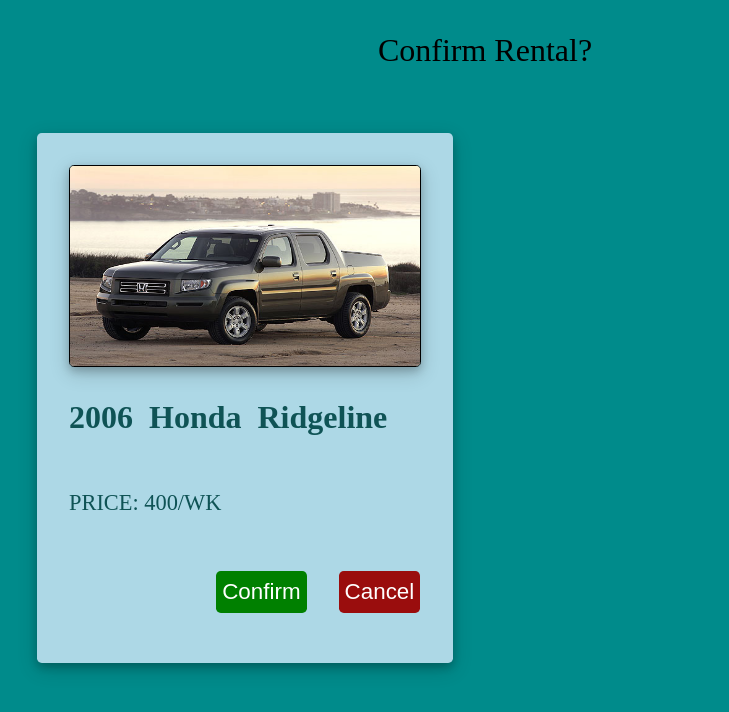
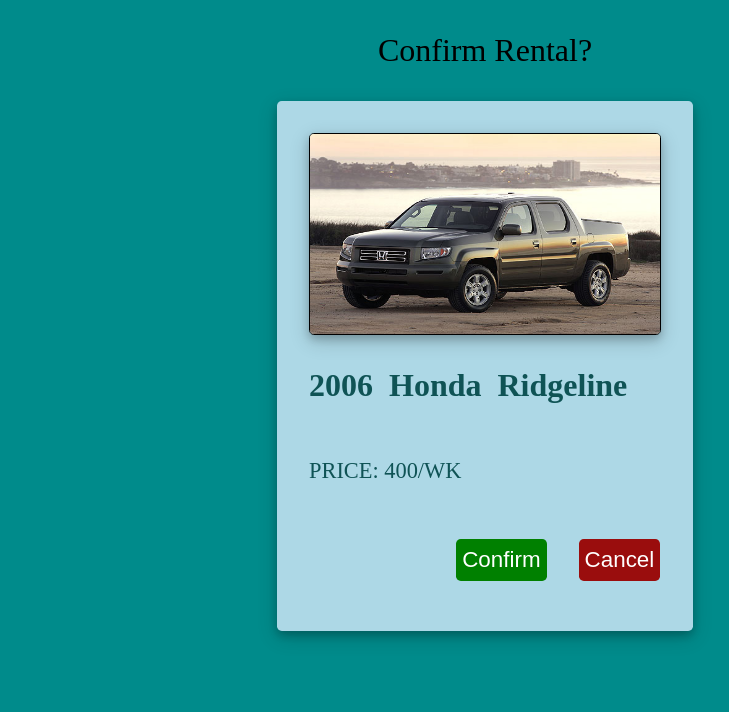
Before and after one commit to rramola/DriveEase, a Django app: page /rent-vehicle/23/ in a window 1280 px wide. Shown: the top 712 px of the page, without its empty margins (155-884 px from the left). Run offline with Django 5.2, Linux system fonts and the light colour scheme; a user stored in the database is signed in; data comes from the database, SQL or seed files in the repository; both versions use the stored data as it was after the commit; some libraries are stand-ins or nearby versions.

Commit message:
Additional media styling

```diff
--- a/app/static/styles.css
+++ b/app/static/styles.css
@@ -776,6 +776,10 @@
     align-content: center;
 }
 
+.confirm_rental_cards_container {
+    display: flex;
+}
+
 .rental_button_container > span{
     width: 100%;
     height: 100%;
--- a/app/templates/rent_vehicle.html
+++ b/app/templates/rent_vehicle.html
@@ -3,7 +3,7 @@
   <div id="confirm_rental_header">
     <p>Confirm Rental?</p>
   </div>
-  <div class="cards_container">
+  <div class="confirm_rental_cards_container">
     <div class="vehicle_card_container">
       <div class="vehicle_card_image_container">
         <img src="{{listing.vehicle.vehicle_image.url}}" />
--- a/app/templates/return_vehicle.html
+++ b/app/templates/return_vehicle.html
@@ -3,7 +3,7 @@
   <div id="confirm_rental_header">
     <p>Confirm Return?</p>
   </div>
-  <div class="cards_container">
+  <div class="confirm_rental_cards_container">
     <div class="vehicle_card_container">
       <div class="vehicle_card_image_container">
         <img src="{{listing.vehicle.vehicle_image.url}}" />
```
Also changed, not shown: db.sqlite3.
